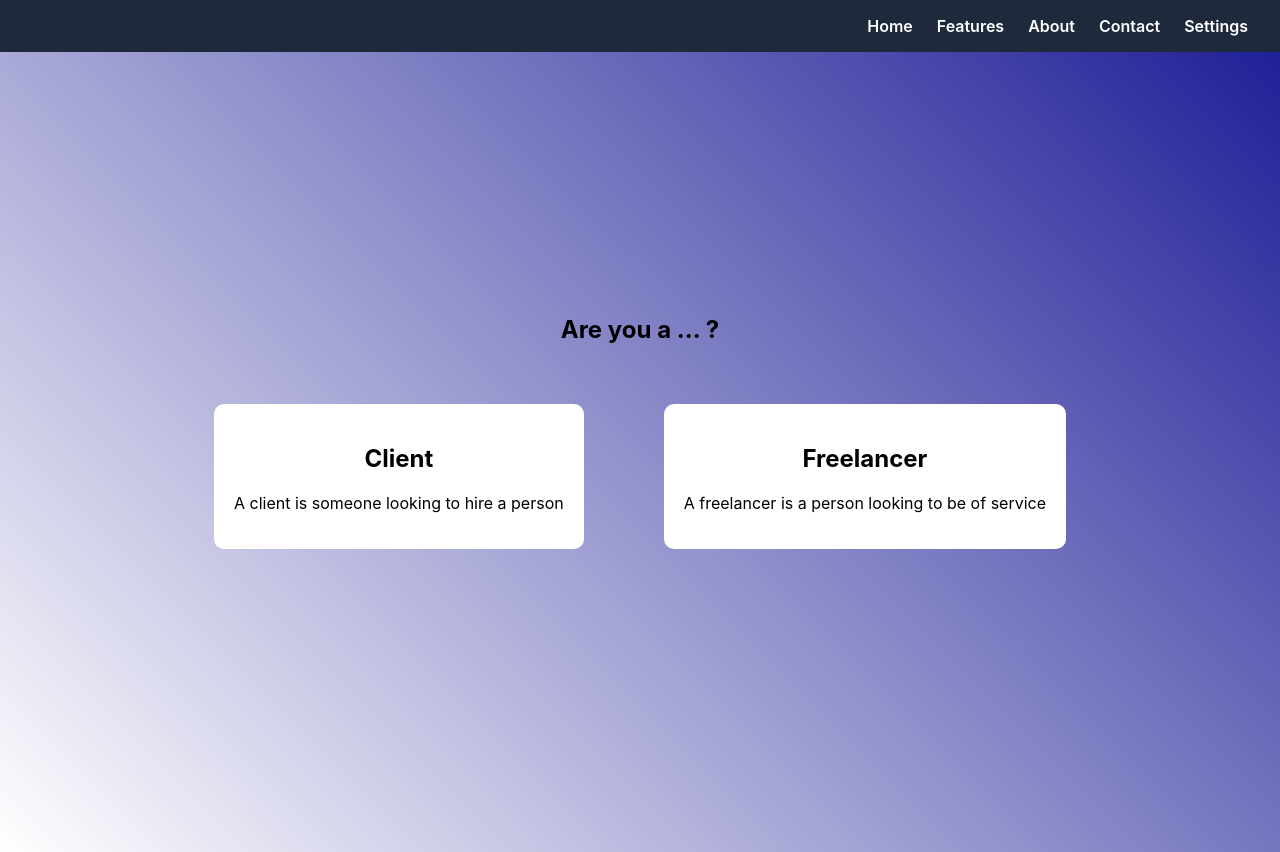
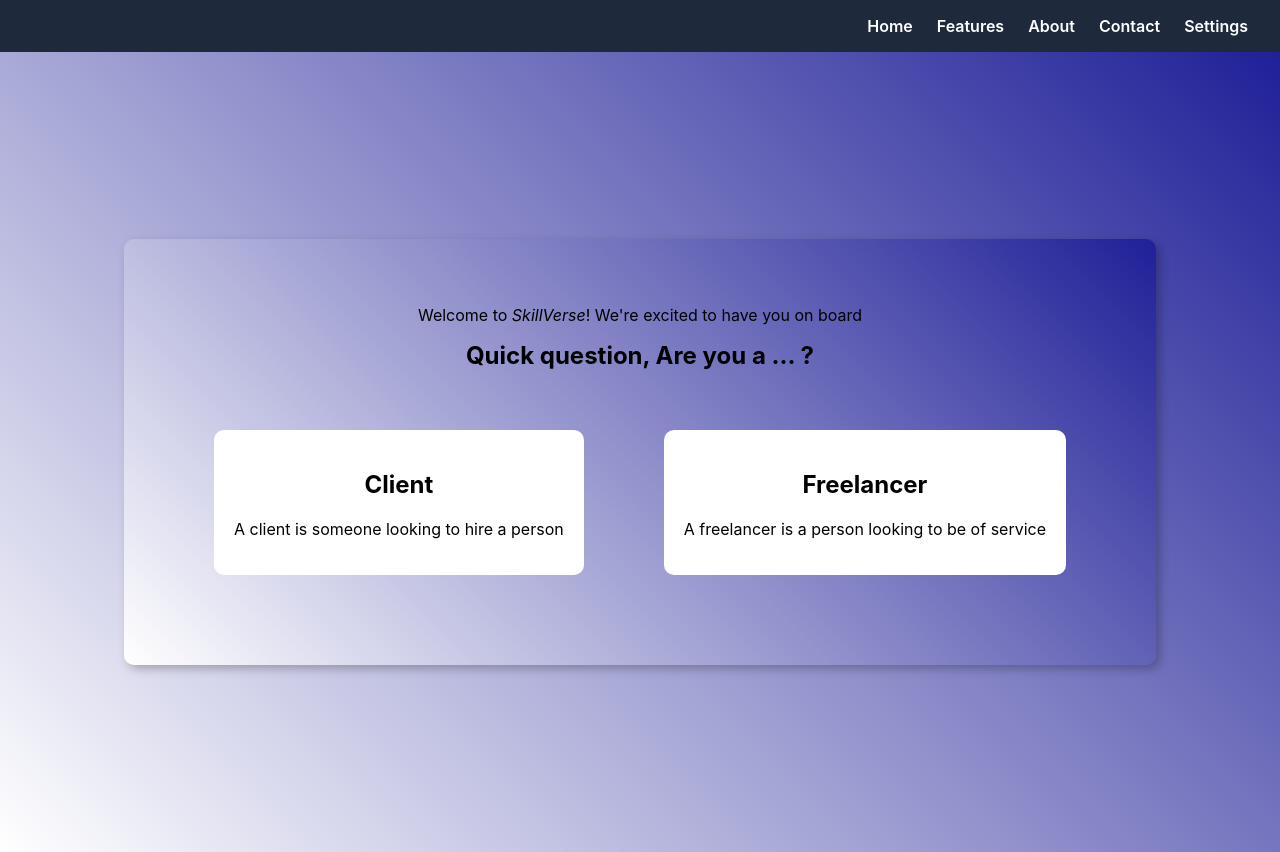
Before and after one commit to ZayaanOmar/skillVerse, a React (Create React App) app in the folder frontend/: page /signup/roles in a window 1280 px wide. Built offline with nearby package versions, Linux system fonts and the light colour scheme.

Commit message:
Made some CSS changes to the roles page

```diff
--- a/frontend/src/pages/RoleSelection.css
+++ b/frontend/src/pages/RoleSelection.css
@@ -9,6 +9,10 @@
 .role-body{
     text-align: center;
     margin: 0 auto;
+    padding: 50px;
+    background: linear-gradient(45deg, white, rgb(32, 32, 152));
+    border-radius: 10px;
+    box-shadow: 4px 4px 10px 0px rgba(0,0,0,0.25);
 }
 
 .role-body h1 {
@@ -32,4 +36,5 @@
 .client-description:hover, .freelancer-description:hover{
     cursor: pointer;
     transform: scale(1.03);
+    border: 2px solid black;
 }
--- a/frontend/src/pages/RoleSelection.jsx
+++ b/frontend/src/pages/RoleSelection.jsx
@@ -7,7 +7,8 @@ const RoleSelection = () => {
     return (
         <main className='role-selection'>
             <section className='role-body'>
-                <h1>Are you a ... ?</h1>
+                <p>Welcome to <em>SkillVerse</em>! We're excited to have you on board</p>
+                <h1>Quick question, Are you a ... ?</h1>
                 <section className='roles-container'>
                     <section className='client-description' onClick={() => navigate("/client/home")}>
                         <h2>Client</h2>
```
